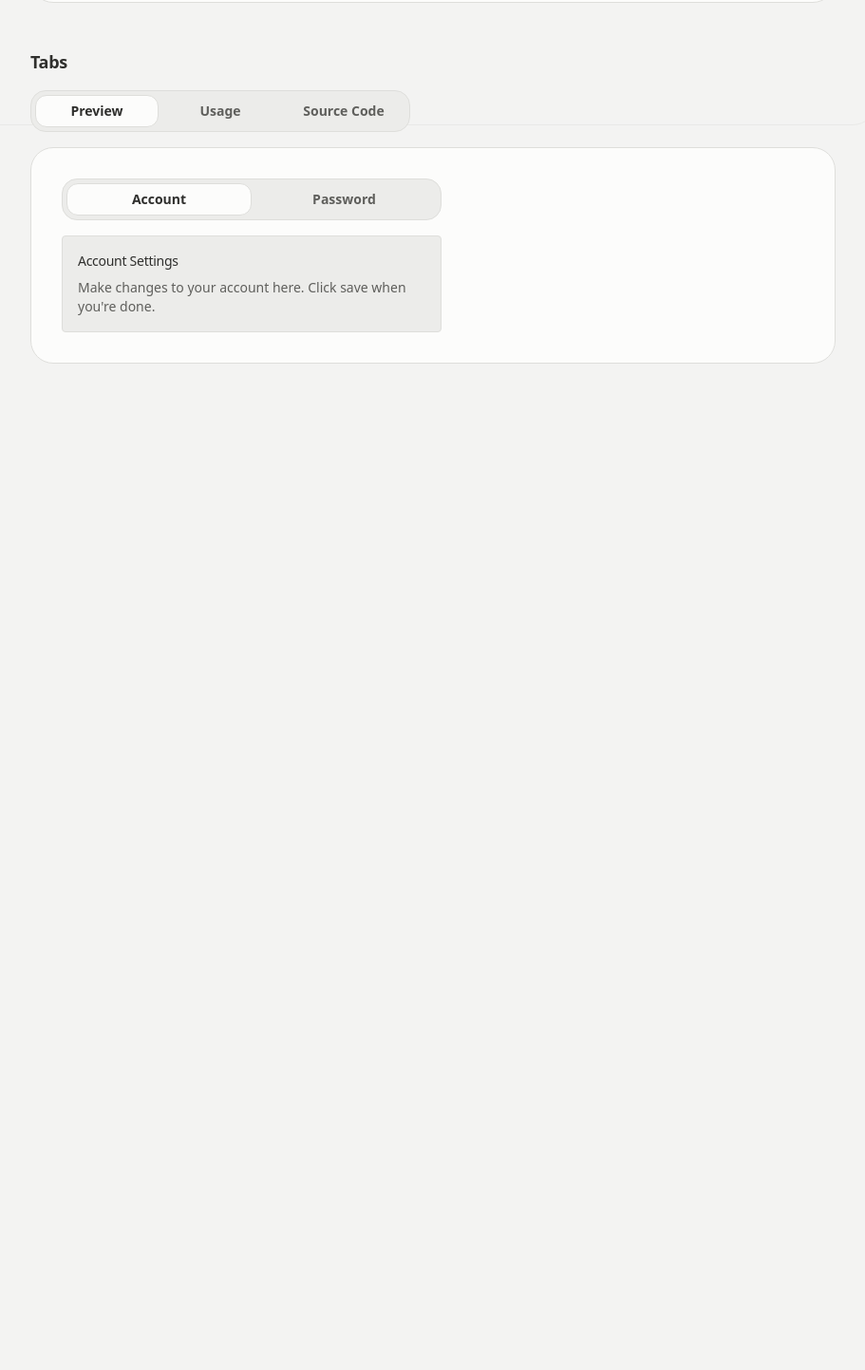
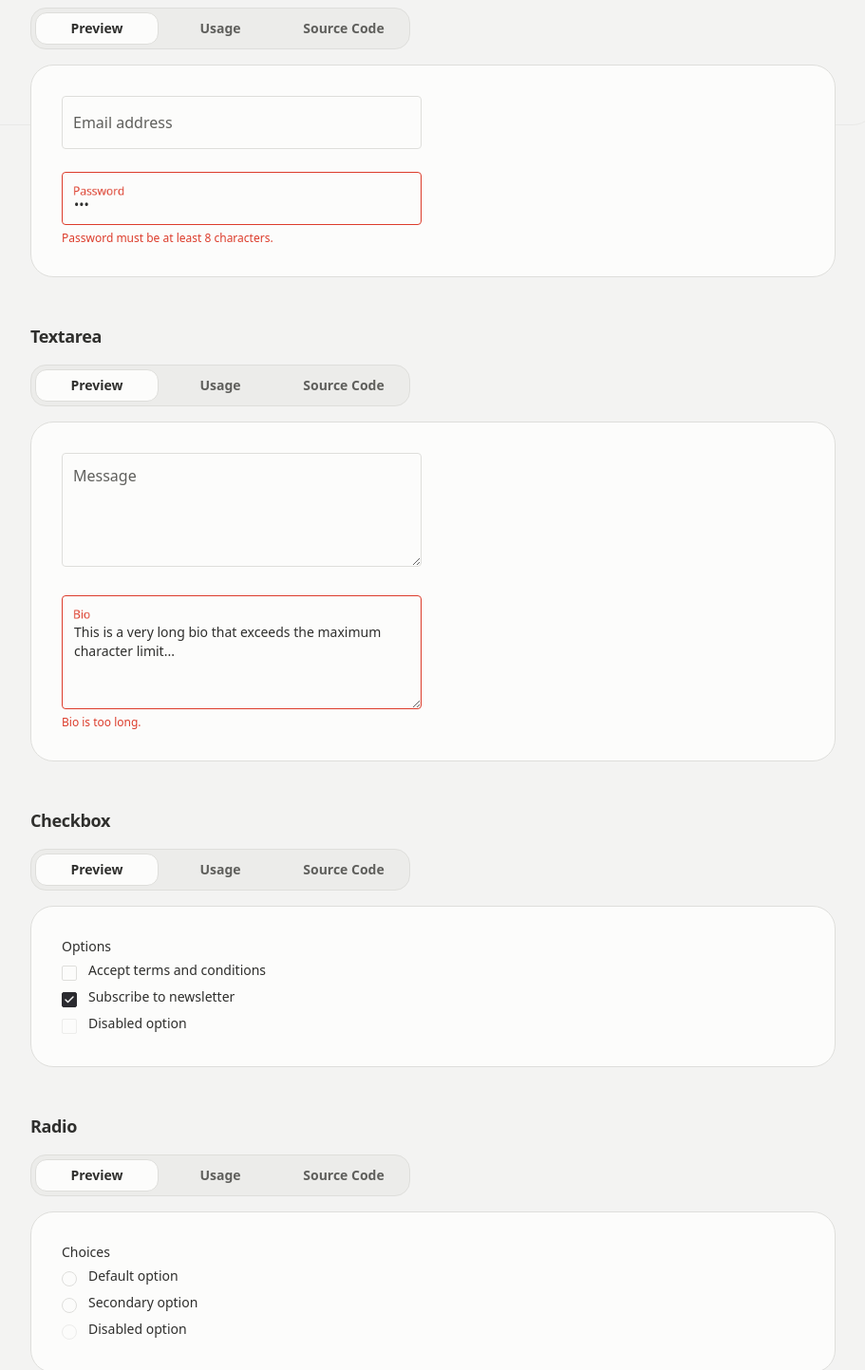
Before and after one commit to nurulid/basic-design-system, a Next.js app: page /components/ui in a window 1280 px wide. Shown: the part 648-2091 px from the top of the page at 95% size, without its empty margins (336-1247 px from the left). Before the commit the page ends 1207 px from the top, so only its background shows below. Built offline with nearby package versions, Linux system fonts and the light colour scheme.

Commit message:
add some ui components

```diff
--- a/app/components/ui/page.tsx
+++ b/app/components/ui/page.tsx
@@ -2,21 +2,24 @@ import { ComponentShowcase } from "@/components/blocks/ComponentShowcase";
 import { Tabs, TabsTrigger, TabsContent, TabsList } from "@/components/ui/Tabs";
 import * as UsageCodesUI from "@/components/examples/UsageCodesUI";
 import { Button } from "@/components/ui/Button";
+import { Input } from "@/components/ui/Input";
+import { Textarea } from "@/components/ui/Textarea";
+import { Checkbox, CheckboxGroup } from "@/components/ui/Checkbox";
+import { Radio, RadioGroup } from "@/components/ui/Radio";
 
 export default function Page() {
   return (
     <>
-      <section className="space-y-4">
-        <h1 className="text-4xl font-semibold tracking-tight text-system-heading sm:text-5xl">
-          System Logic
-        </h1>
-        <p className="text-lg text-system-text max-w-2xl">
-          A design system UI library featuring a tiered dark palette, semantic
-          glow states, and intentional visual hierarchy.
-        </p>
-      </section>
+      <section id="ui-components" className="space-y-12">
+        <div className="border-b border-system-border pb-4">
+          <h2 className="text-2xl font-semibold tracking-tight font-serif text-system-heading">
+            UI Components
+          </h2>
+          <p className="text-system-comment mt-2">
+            Core building blocks for creating user interfaces.
+          </p>
+        </div>
 
-      <section id="ui-components" className="space-y-12 scroll-mt-24">
         <ComponentShowcase
           name="Buttons"
           componentName="Button"
@@ -35,6 +38,72 @@ export default function Page() {
               Disabled
             </Button>
           </div>
+        </ComponentShowcase>
+
+        <ComponentShowcase
+          name="Input Fields"
+          componentName="Input"
+          usageCode={UsageCodesUI.inputUsage}
+        >
+          <div className="grid grid-cols-1 md:grid-cols-2 gap-6">
+            <div className="space-y-6">
+              <Input
+                label="Email address"
+                type="email"
+                placeholder="name@example.com"
+              />
+              <Input
+                label="Password"
+                type="password"
+                error="Password must be at least 8 characters."
+                defaultValue="123"
+              />
+            </div>
+          </div>
+        </ComponentShowcase>
+
+        <ComponentShowcase
+          name="Textarea"
+          componentName="Textarea"
+          usageCode={UsageCodesUI.textareaUsage}
+        >
+          <div className="grid grid-cols-1 md:grid-cols-2 gap-6">
+            <div className="space-y-6">
+              <Textarea
+                label="Message"
+                placeholder="Type your message here..."
+              />
+              <Textarea
+                label="Bio"
+                error="Bio is too long."
+                defaultValue="This is a very long bio that exceeds the maximum character limit..."
+              />
+            </div>
+          </div>
+        </ComponentShowcase>
+
+        <ComponentShowcase
+          name="Checkbox"
+          componentName="Checkbox"
+          usageCode={UsageCodesUI.checkboxUsage}
+        >
+          <CheckboxGroup legend="Options">
+            <Checkbox id="c1" label="Accept terms and conditions" />
+            <Checkbox id="c2" label="Subscribe to newsletter" defaultChecked />
+            <Checkbox id="c3" label="Disabled option" disabled />
+          </CheckboxGroup>
+        </ComponentShowcase>
+
+        <ComponentShowcase
+          name="Radio"
+          componentName="Radio"
+          usageCode={UsageCodesUI.radioUsage}
+        >
+          <RadioGroup defaultValue="r1" legend="Choices">
+            <Radio id="r1" value="r1" label="Default option" />
+            <Radio id="r2" value="r2" label="Secondary option" />
+            <Radio id="r3" value="r3" label="Disabled option" disabled />
+          </RadioGroup>
         </ComponentShowcase>
 
         <ComponentShowcase
--- a/components/examples/UsageCodesUI.tsx
+++ b/components/examples/UsageCodesUI.tsx
@@ -12,6 +12,60 @@ export default function App() {
       <Button variant="info">Info</Button>
       <Button variant="warning">Warning</Button>
     </div>
+  );
+}`;
+
+export const inputUsage = `import { Input } from "@/components/ui/Input";
+
+export default function App() {
+  return (
+    <div className="space-y-4">
+      <Input
+        label="Email address"
+        type="email"
+        placeholder="name@example.com"
+      />
+      <Input
+        label="Password"
+        type="password"
+        error="Password must be at least 8 characters."
+      />
+    </div>
+  );
+}`;
+
+export const textareaUsage = `import { Textarea } from "@/components/ui/Textarea";
+
+export default function App() {
+  return (
+    <Textarea
+      label="Message"
+      placeholder="Type your message here..."
+    />
+  );
+}`;
+
+export const checkboxUsage = `import { Checkbox, CheckboxGroup } from "@/components/ui/Checkbox";
+
+export default function App() {
+  return (
+    <CheckboxGroup legend="Options">
+      <Checkbox id="c1" label="Accept terms and conditions" />
+      <Checkbox id="c2" label="Subscribe to newsletter" defaultChecked />
+      <Checkbox id="c3" label="Disabled option" disabled />
+    </CheckboxGroup>
+  );
+}`;
+
+export const radioUsage = `import { Radio, RadioGroup } from "@/components/ui/Radio";
+
+export default function App() {
+  return (
+    <RadioGroup defaultValue="r1" legend="Choices">
+      <Radio id="r1" value="r1" label="Default option" />
+      <Radio id="r2" value="r2" label="Secondary option" />
+      <Radio id="r3" value="r3" label="Disabled option" disabled />
+    </RadioGroup>
   );
 }`;
 
--- /dev/null
+++ b/components/ui/Radio.tsx
@@ -0,0 +1,84 @@
+"use client";
+
+import * as React from "react";
+import { cn } from "@/lib/utils";
+
+const RadioGroupNameContext = React.createContext<string | undefined>(undefined);
+
+export interface RadioGroupProps extends React.FieldsetHTMLAttributes<HTMLFieldSetElement> {
+  legend: React.ReactNode;
+  name?: string;
+}
+
+export const RadioGroup = React.forwardRef<
+  HTMLFieldSetElement,
+  RadioGroupProps
+>(({ className, legend, children, name, ...props }, ref) => {
+  const generatedName = React.useId();
+  const groupName = name ?? generatedName;
+
+  return (
+    <RadioGroupNameContext.Provider value={groupName}>
+      <fieldset ref={ref} className={cn("space-y-3", className)} {...props}>
+        <legend className="text-sm font-medium text-system-heading mb-2">
+          {legend}
+        </legend>
+        <div className="space-y-2">{children}</div>
+      </fieldset>
+    </RadioGroupNameContext.Provider>
+  );
+});
+RadioGroup.displayName = "RadioGroup";
+
+export interface RadioProps extends React.InputHTMLAttributes<HTMLInputElement> {
+  label?: React.ReactNode;
+  description?: React.ReactNode;
+}
+
+export const Radio = React.forwardRef<HTMLInputElement, RadioProps>(
+  ({ className, label, description, id, name, ...props }, ref) => {
+    const groupName = React.useContext(RadioGroupNameContext);
+    const generatedId = React.useId();
+    const radioId = id || generatedId;
+    const descriptionId = `${radioId}-description`;
+    const radioName = name ?? groupName;
+
+    return (
+      <div className="flex items-start space-x-3">
+        <div className="relative flex items-center justify-center h-5 w-4">
+          <input
+            type="radio"
+            id={radioId}
+            name={radioName}
+            ref={ref}
+            aria-describedby={description ? descriptionId : undefined}
+            className={cn(
+              "peer h-4 w-4 shrink-0 rounded-full border border-system-border bg-transparent focus:ring-1 focus:ring-system-info focus:ring-offset-2 focus:ring-offset-system-base disabled:cursor-not-allowed disabled:opacity-50 appearance-none checked:border-system-info transition-colors",
+              className,
+            )}
+            {...props}
+          />
+          <div className="absolute h-2 w-2 rounded-full bg-system-info pointer-events-none opacity-0 peer-checked:opacity-100" />
+        </div>
+        {(label || description) && (
+          <div className="flex flex-col">
+            {label && (
+              <label
+                htmlFor={radioId}
+                className="text-sm font-medium leading-none peer-disabled:cursor-not-allowed peer-disabled:opacity-70 text-system-heading cursor-pointer"
+              >
+                {label}
+              </label>
+            )}
+            {description && (
+              <p id={descriptionId} className="text-sm text-system-text mt-1">
+                {description}
+              </p>
+            )}
+          </div>
+        )}
+      </div>
+    );
+  },
+);
+Radio.displayName = "Radio";
--- /dev/null
+++ b/components/ui/Switch.tsx
@@ -0,0 +1,59 @@
+"use client";
+
+import * as React from "react";
+import { cn } from "@/lib/utils";
+
+interface SwitchProps extends Omit<
+  React.ButtonHTMLAttributes<HTMLButtonElement>,
+  "onChange"
+> {
+  checked?: boolean;
+  defaultChecked?: boolean;
+  onCheckedChange?: (checked: boolean) => void;
+}
+
+const Switch = React.forwardRef<HTMLButtonElement, SwitchProps>(
+  ({ className, checked, defaultChecked, onCheckedChange, ...props }, ref) => {
+    const [isInternalChecked, setIsInternalChecked] = React.useState(
+      defaultChecked || false,
+    );
+    const isControlled = checked !== undefined;
+    const isChecked = isControlled ? checked : isInternalChecked;
+
+    const handleClick = (e: React.MouseEvent<HTMLButtonElement>) => {
+      if (props.disabled) return;
+      const newValue = !isChecked;
+      if (!isControlled) {
+        setIsInternalChecked(newValue);
+      }
+      onCheckedChange?.(newValue);
+      props.onClick?.(e);
+    };
+
+    return (
+      <button
+        type="button"
+        role="switch"
+        aria-checked={isChecked}
+        data-state={isChecked ? "checked" : "unchecked"}
+        onClick={handleClick}
+        ref={ref}
+        className={cn(
+          "peer inline-flex h-6 w-11 shrink-0 cursor-pointer items-center rounded-full border-2 border-transparent transition-colors focus-visible:outline-none focus-visible:ring-1 focus-visible:ring-system-info disabled:cursor-not-allowed disabled:opacity-50 data-[state=checked]:bg-system-success data-[state=unchecked]:bg-system-border",
+          className,
+        )}
+        {...props}
+      >
+        <span
+          data-state={isChecked ? "checked" : "unchecked"}
+          className={cn(
+            "pointer-events-none block h-5 w-5 rounded-full bg-system-card shadow-lg ring-0 transition-transform data-[state=checked]:translate-x-5 data-[state=unchecked]:translate-x-0",
+          )}
+        />
+      </button>
+    );
+  },
+);
+Switch.displayName = "Switch";
+
+export { Switch };
--- a/components/ui/Textarea.tsx
+++ b/components/ui/Textarea.tsx
@@ -32,7 +32,7 @@ const Textarea = React.forwardRef<HTMLTextAreaElement, TextareaProps>(
         {error && (
           <p
             id={errorId}
-            className="mt-1.5 text-xs font-sans text-system-error"
+            className="mt-.5 text-xs font-sans text-system-error"
           >
             {error}
           </p>
```
